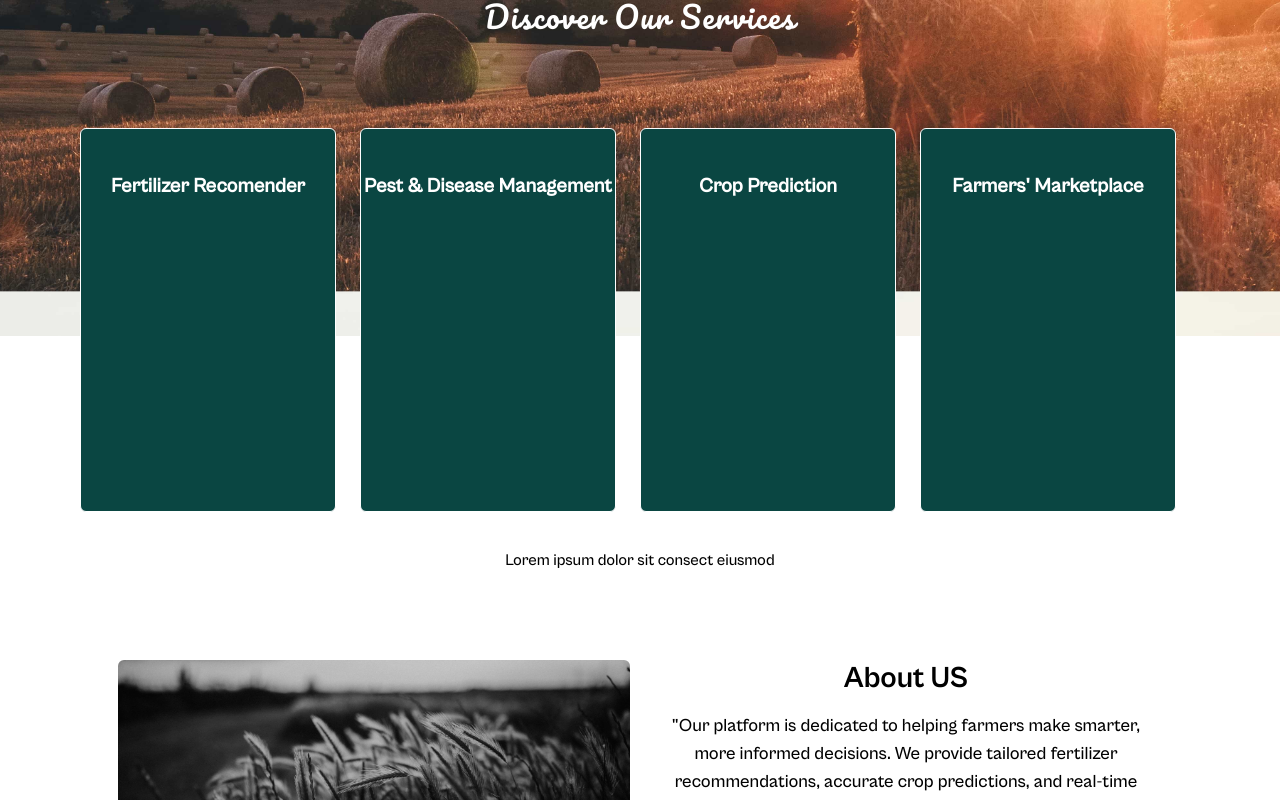
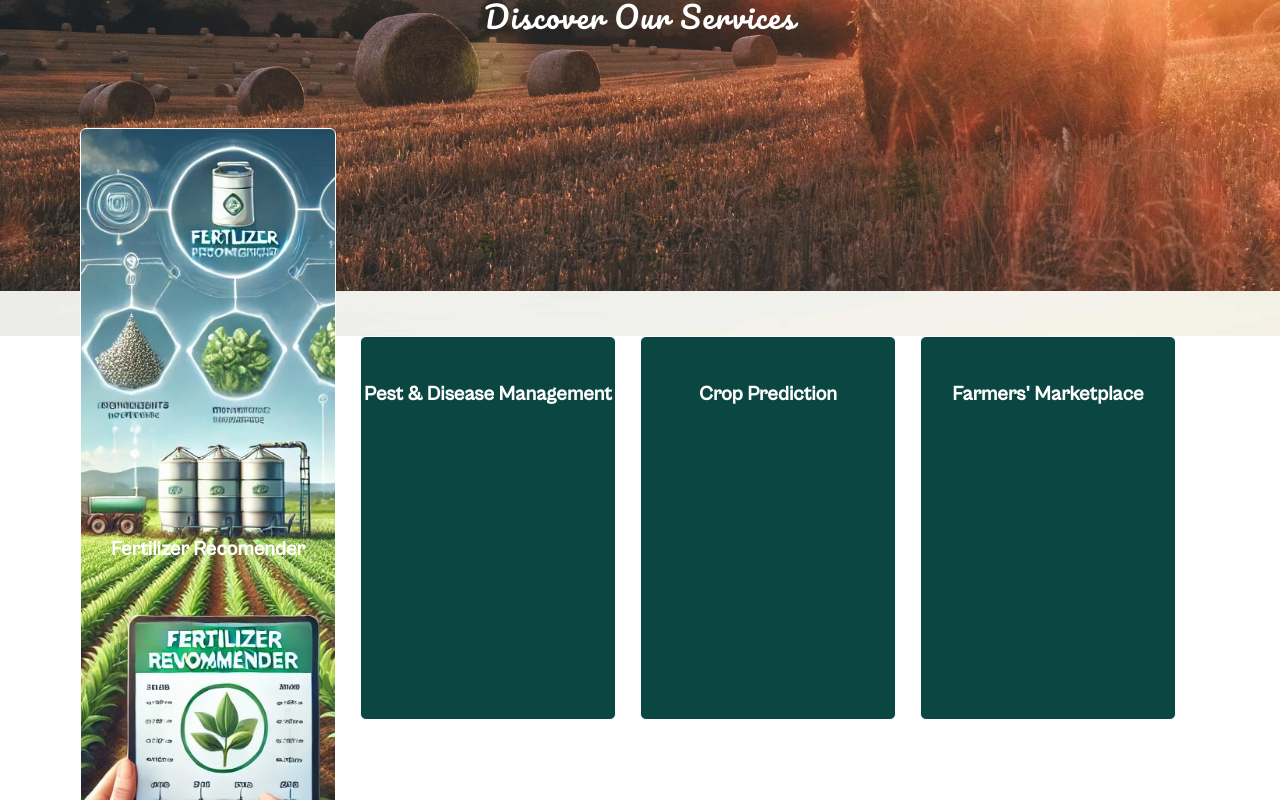
Before and after one commit to KavindiPathiraja/CeylonAgriGrow, a React (Vite) app in the folder frontend/: page / in a window 1280 px wide. Shown: the part 560-1360 px from the top of the page. Built offline with nearby package versions, Linux system fonts and the light colour scheme; what @react-pdf/renderer would draw is missing.

Commit message:
add image to home

```diff
--- a/frontend/src/pages/Home1.jsx
+++ b/frontend/src/pages/Home1.jsx
@@ -4,6 +4,7 @@ import AnimationComponent1 from './Farmers';
 import Header from '../components/header';
 import Footer from '../components/footer';
 import '../components/custom.css';
+import FertilizerRecommender from '../assets/FertilizerRecommender.jpg'
 
 const Home1 = () => {
 
@@ -34,7 +35,7 @@ const Home1 = () => {
                 </div>
             </div>
             <div className='flex justify-center items-center -mt-52'>
-                <div className='w-1/5 h-96 bg-primary mr-6 rounded-md border border-white card animate-fadeIn'>
+                <div className='w-1/5 h-96 bg-primary mr-6 rounded-md border border-white card animate-fadeIn relative flex flex-col items-center justify-center h-screen bg-gray-100 min-h-screen bg-cover bg-center ' style={{backgroundImage: `url(${FertilizerRecommender})`}}>
                     <h4 className='text-white text-center font-semibold text-xl mt-11'>Fertilizer Recomender</h4>
                 </div>
                 <div className='w-1/5 h-96 bg-primary mr-6 rounded-md border border-white card animate-fadeIn'>
```
Also changed, not shown: frontend/src/assets/FertilizerRecommender.jpg (added).
